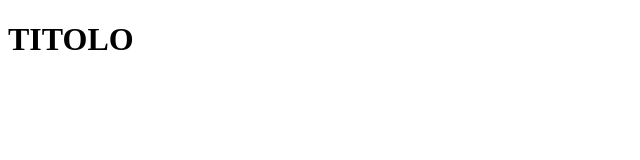
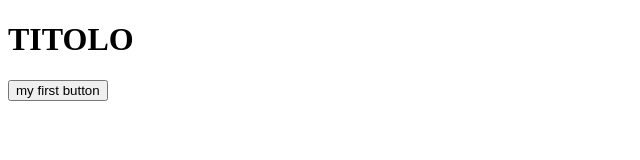
Before and after one commit to VicioXJ/TEST, a plain HTML site: page index.html in a window 1280 px wide. Shown: the whole page, without its empty margins (0-640 px from the left). Drawn offline with Linux system fonts and the light colour scheme.

Commit message:
Update index.html

```diff
--- a/index.html
+++ b/index.html
@@ -10,6 +10,7 @@
 
 
     <h1>TITOLO</h1>
+    <button>my first button</button>
 
 
 
```
